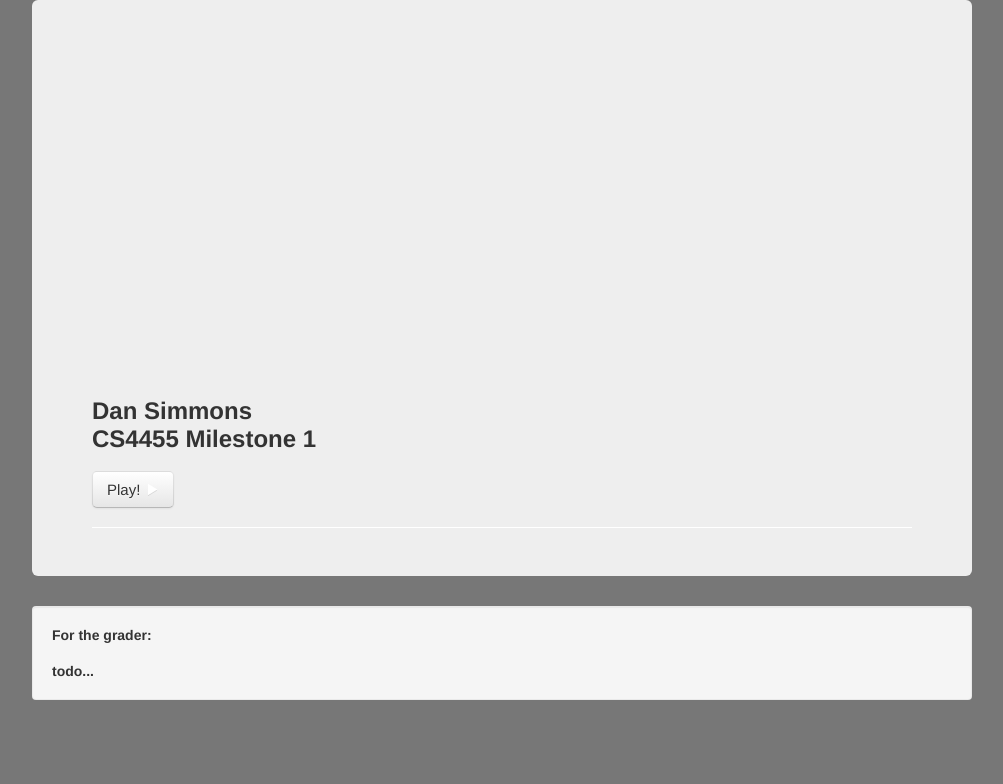
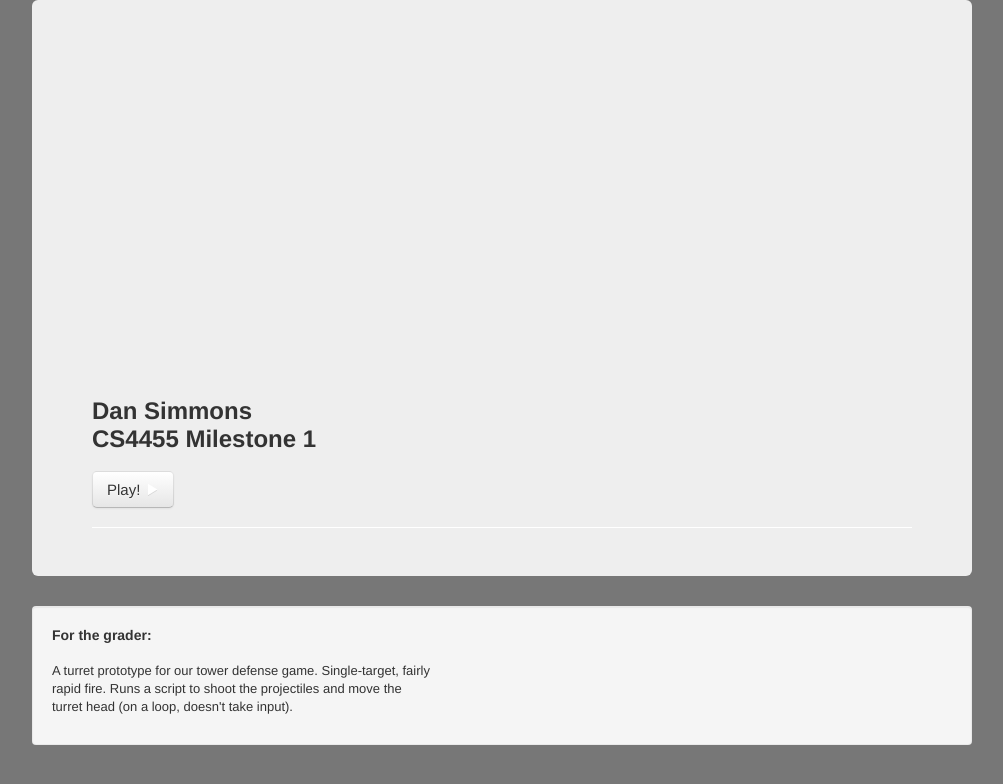
Before and after one commit to dsimmons/CS4455_HW2, a plain HTML site: page index.html in a window 1280 px wide. Shown: the whole page, without its empty margins (138-1141 px from the left). Drawn offline with nearby package versions, Linux system fonts and the light colour scheme.

Commit message:
A few changes before submitting.

```diff
--- a/index.html
+++ b/index.html
@@ -2,7 +2,7 @@
 <html xmlns="http://www.w3.org/1999/xhtml">
 	<head>
 		<meta http-equiv="Content-Type" content="text/html; charset=utf-8">
-		<title>Simmons | Car Game</title>
+		<title>Simmons | Milestone 1</title>
 		<link type="text/css" rel="stylesheet" href="css/bootstrap.min.css">
 		<style type="text/css">
 			div.missing {
@@ -59,7 +59,7 @@
 			<br />
 			<div class="row">
 				<div class="span5">
-					<h4>todo...</h4>
+					<p>A turret prototype for our tower defense game.  Single-target, fairly rapid fire.  Runs a script to shoot the projectiles and move the turret head (on a loop, doesn't take input).</p>
 				</div>
 				<div  class="span6">
 				</div>
```
Also changed, not shown: 1 other file.
